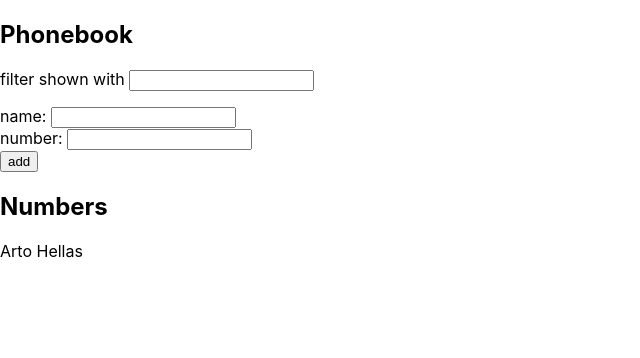
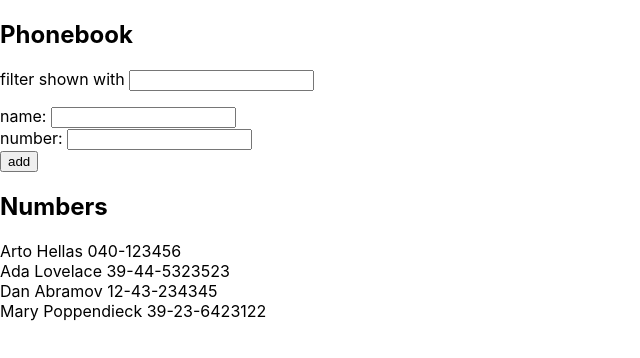
Before and after one commit to DonDT/react-nodeJs-Express-GraphQL-javaScript-Exercie, a React (Create React App) app in the folder part2/part_2_forms/: page / in a window 1280 px wide. Shown: the top 358 px of the page, without its empty margins (0-640 px from the left). Built offline with nearby package versions, Linux system fonts and the light colour scheme; data requests are answered from the project's data file.

Commit message:
exercise 2.11 complete

```diff
--- /dev/null
+++ b/part2/part_2_forms/db.json
@@ -0,0 +1,24 @@
+{
+  "persons": [
+    {
+      "name": "Arto Hellas",
+      "number": "040-123456",
+      "id": 1
+    },
+    {
+      "name": "Ada Lovelace",
+      "number": "39-44-5323523",
+      "id": 2
+    },
+    {
+      "name": "Dan Abramov",
+      "number": "12-43-234345",
+      "id": 3
+    },
+    {
+      "name": "Mary Poppendieck",
+      "number": "39-23-6423122",
+      "id": 4
+    }
+  ]
+}
--- a/part2/part_2_forms/package.json
+++ b/part2/part_2_forms/package.json
@@ -6,6 +6,8 @@
     "@testing-library/jest-dom": "^4.2.4",
     "@testing-library/react": "^9.4.0",
     "@testing-library/user-event": "^7.2.1",
+    "axios": "^0.19.1",
+    "json-server": "^0.15.1",
     "react": "^16.12.0",
     "react-dom": "^16.12.0",
     "react-scripts": "3.3.0"
@@ -14,7 +16,8 @@
     "start": "react-scripts start",
     "build": "react-scripts build",
     "test": "react-scripts test",
-    "eject": "react-scripts eject"
+    "eject": "react-scripts eject",
+    "server": "json-server -p3001 db.json"
   },
   "eslintConfig": {
     "extends": "react-app"
--- a/part2/part_2_forms/src/App.js
+++ b/part2/part_2_forms/src/App.js
@@ -1,7 +1,8 @@
-import React, { useState } from "react";
+import React, { useState, useEffect } from "react";
 import Filter from "./components/filter";
 import FormField from "./components/formField";
 import Persons from "./components/persons";
+import axios from "axios";
 
 const App = () => {
   const [persons, setPersons] = useState([{ name: "Arto Hellas" }]);
@@ -9,6 +10,12 @@
   const [newNumber, setNewNumber] = useState("");
   const [showAll, setShowAll] = useState(true);
   const [searchName, setSearchName] = useState("");
+
+  useEffect(() => {
+    axios
+      .get("http://localhost:3001/persons")
+      .then(response => setPersons(response.data));
+  }, []);
 
   const handleSubmitForm = event => {
     event.preventDefault();
```
Also changed, not shown: 1 other file (tests, documents, lock files or other folders).
